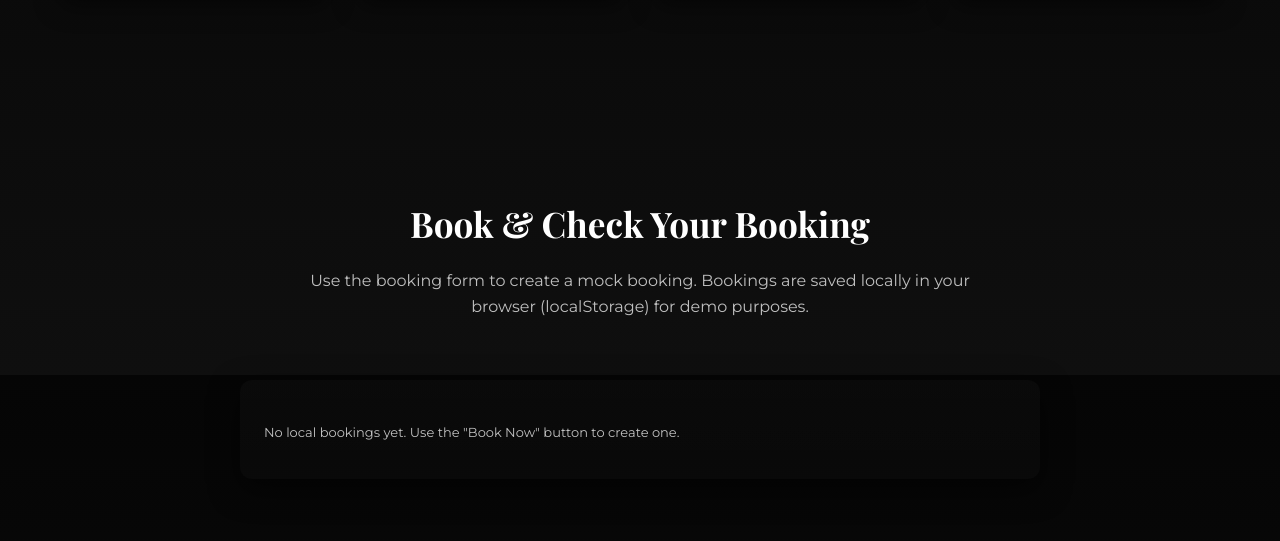
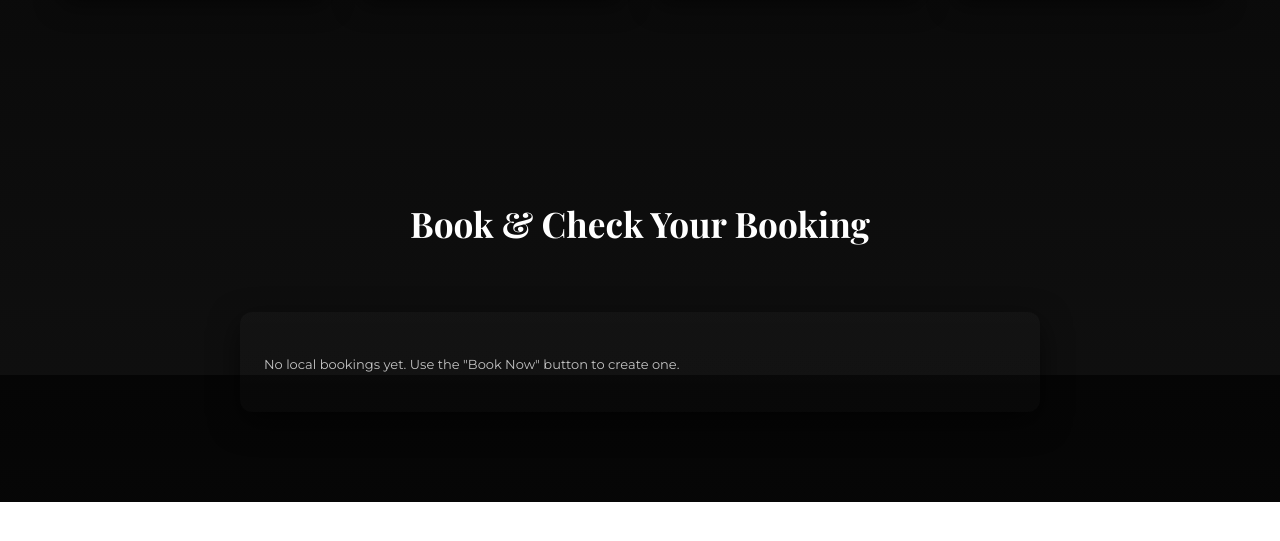
Before and after one commit to Integrityy/pocketcar, a plain HTML site: page index.html in a window 1280 px wide. Shown: the part 2825-3366 px from the top of the page. After the commit the page ends 3327 px from the top, so only its background shows below. Drawn offline with nearby package versions, Linux system fonts and the light colour scheme; files whose address does not match are found by name.

Commit message:
Update index.html

```diff
--- a/index.html
+++ b/index.html
@@ -469,7 +469,7 @@
         <div class="container">
             <div class="section-title">
                 <h2>Book & Check Your Booking</h2>
-                <p>Use the booking form to create a mock booking. Bookings are saved locally in your browser (localStorage) for demo purposes.</p>
+                <p></p>
             </div>
 
             <div class="status-container">
```
